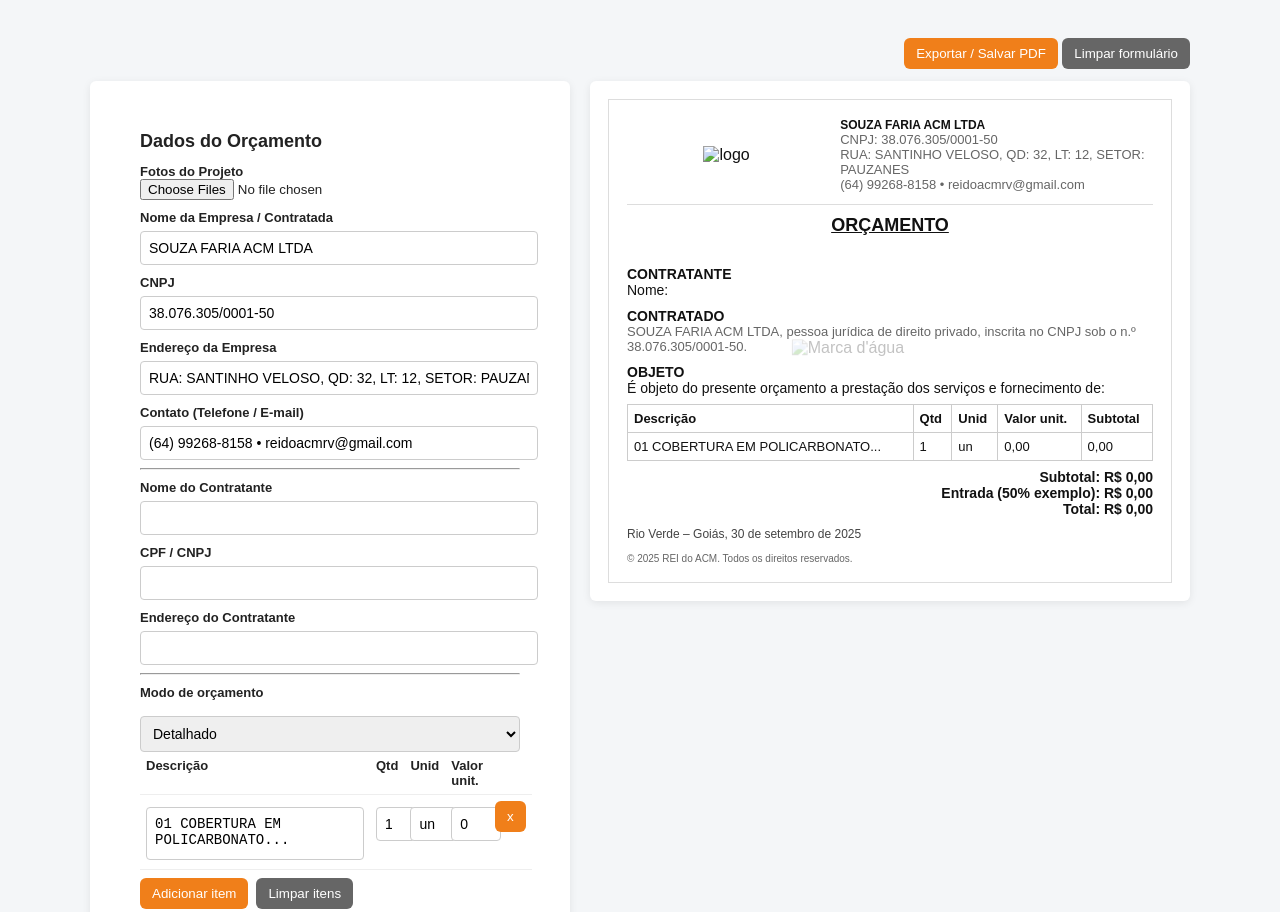
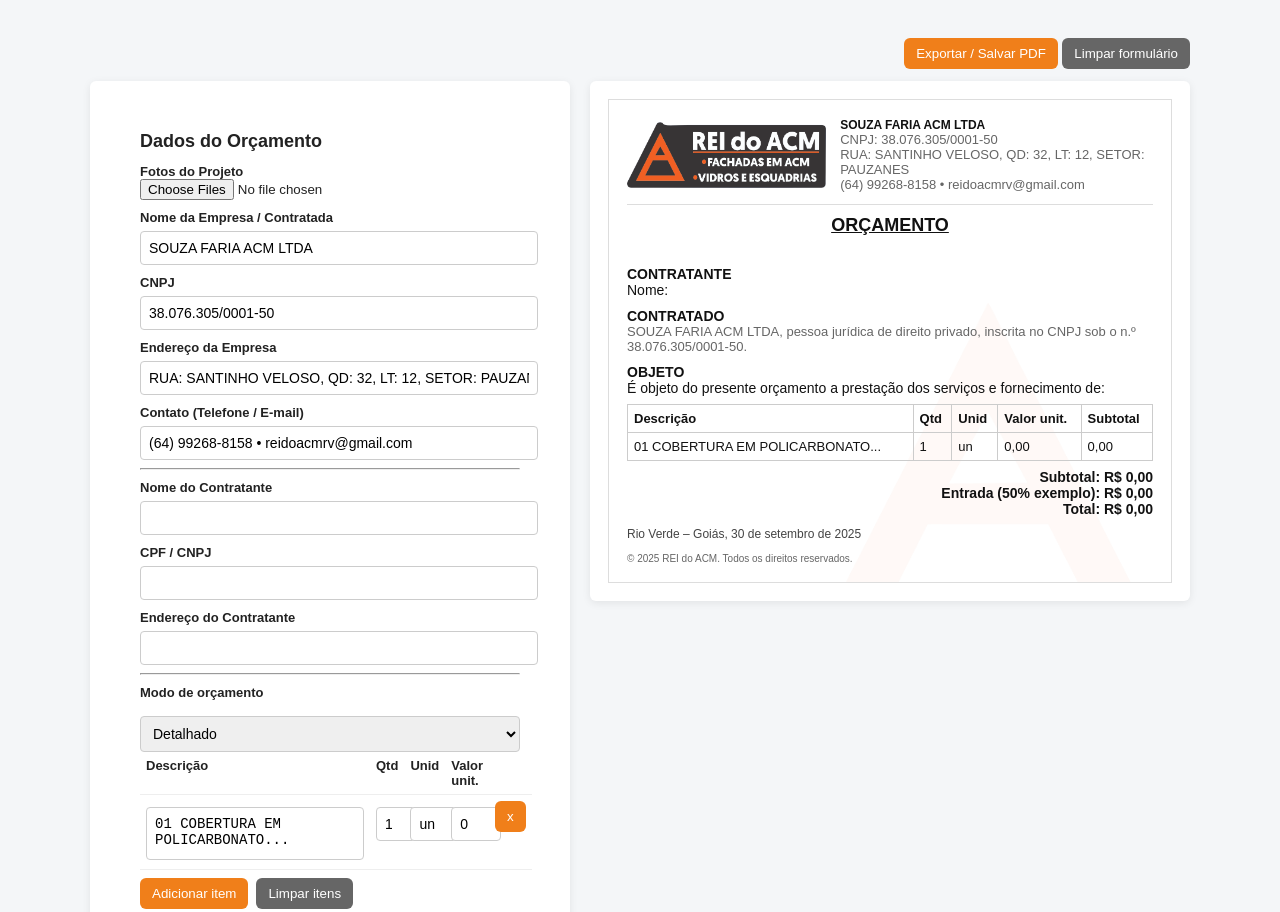
Before and after one commit to Croliv/orca_rda, a plain HTML site: page index.html in a window 1280 px wide. Shown: the top 912 px of the page. Drawn offline with Linux system fonts and the light colour scheme; the site is published under a folder, as on GitHub Pages, so addresses that start at the root find nothing.

Commit message:
Update index.html

```diff
--- a/index.html
+++ b/index.html
@@ -382,11 +382,11 @@
       <!-- PREVIEW -->
       <div class="preview">
         <div class="contract" id="contractPreview">
-          <img id="watermark" src="/marca-dagua.png" alt="Marca d'água">
+          <img id="watermark" src="public/marca-dagua.png" alt="Marca d'água">
 
           <div class="header">
             <div id="logoPreview" class="logoBox">
-              <img src="/logo-rda.png" style="max-width:100%;max-height:70px;object-fit:contain" alt="logo"/>
+              <img src="public/logo-rda.png" style="max-width:100%;max-height:70px;object-fit:contain" alt="logo"/>
             </div>
             <div class="companyData">
               <div id="previewCompanyName" style="font-weight:700">SOUZA FARIA ACM LTDA</div>
```
